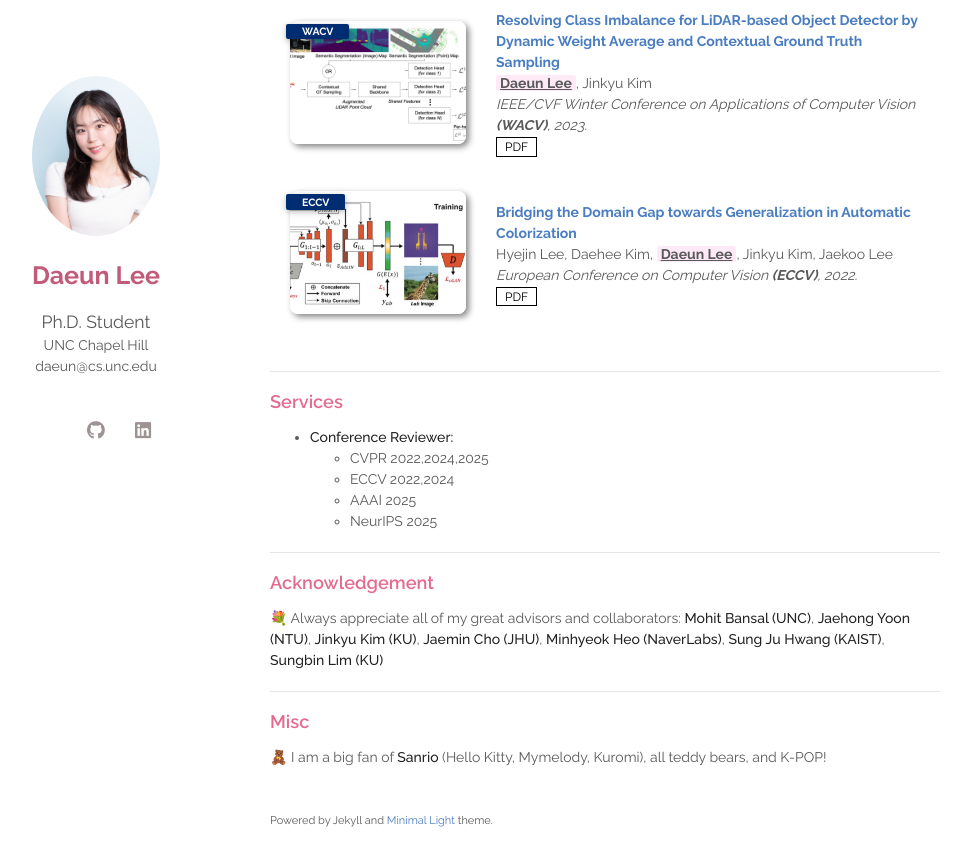
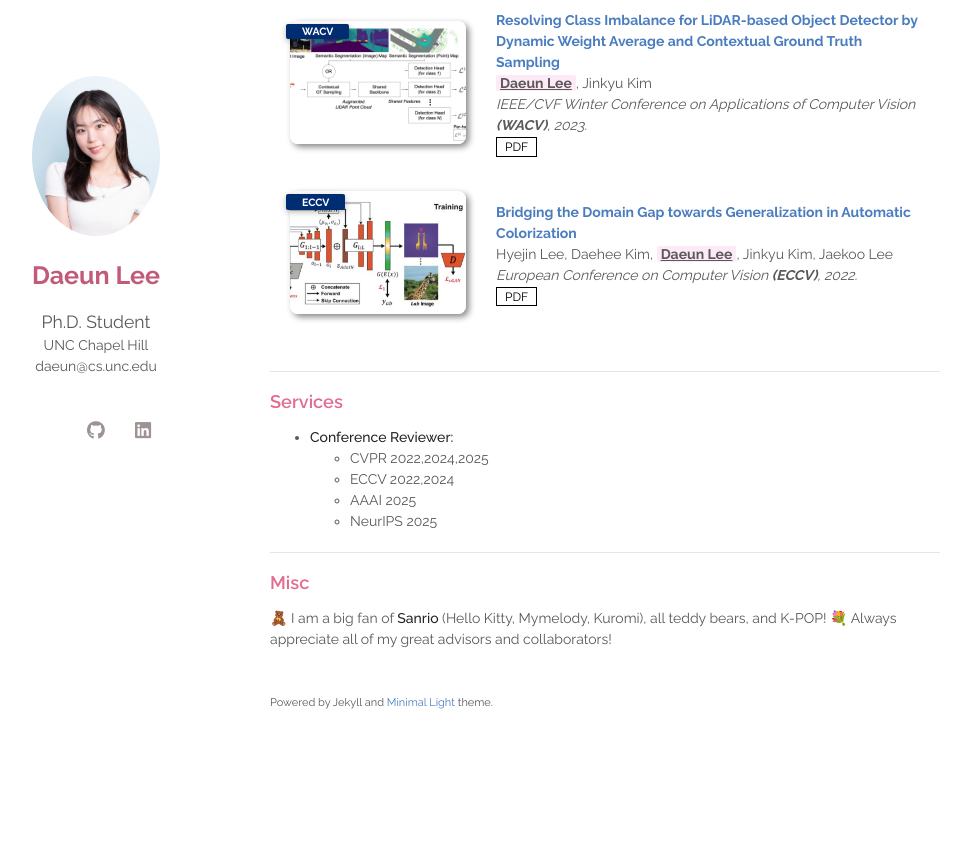
Before and after one commit to daeunni/daeunni.github.io, a Jekyll site: the page built from index.md, in a window 1280 px wide and 900 px high, scrolled down 1267 px. Shown: the top 866 px of the window, without its empty margins (180-1151 px from the left). Built offline with Jekyll 4.4.1, drawn with Linux system fonts in a browser that asks for light colours; a style sheet for code colours, icons or effects is not loaded; after the commit the page ends 2049 px from its top, so only the background shows below that.

Commit message:
Simplify Acknowledgement section
Removed the detailed list of collaborators from the Acknowledgement section.

```diff
--- a/_includes/ack.md
+++ b/_includes/ack.md
@@ -1,11 +1,7 @@
----
-## Acknowledgement
-
-💐 Always appreciate all of my great advisors and collaborators: [**Mohit Bansal (UNC)**](https://www.cs.unc.edu/~mbansal/), [**Jaehong Yoon (NTU)**](https://jaehong31.github.io/), [**Jinkyu Kim (KU)**](https://visionai.korea.ac.kr/), [**Jaemin Cho (JHU)**](https://j-min.io/), [**Minhyeok Heo (NaverLabs)**](https://www.linkedin.com/in/minhyeok-heo-b66a96179/), [**Sung Ju Hwang (KAIST)**](http://www.sungjuhwang.com/), [**Sungbin Lim (KU)**](https://www.sungbin-lim.net/)
-
 
 ---
 
 ## Misc
 
 🧸 I am a big fan of **Sanrio** (Hello Kitty, Mymelody, Kuromi), all teddy bears, and K-POP!
+💐 Always appreciate all of my great advisors and collaborators!
```
